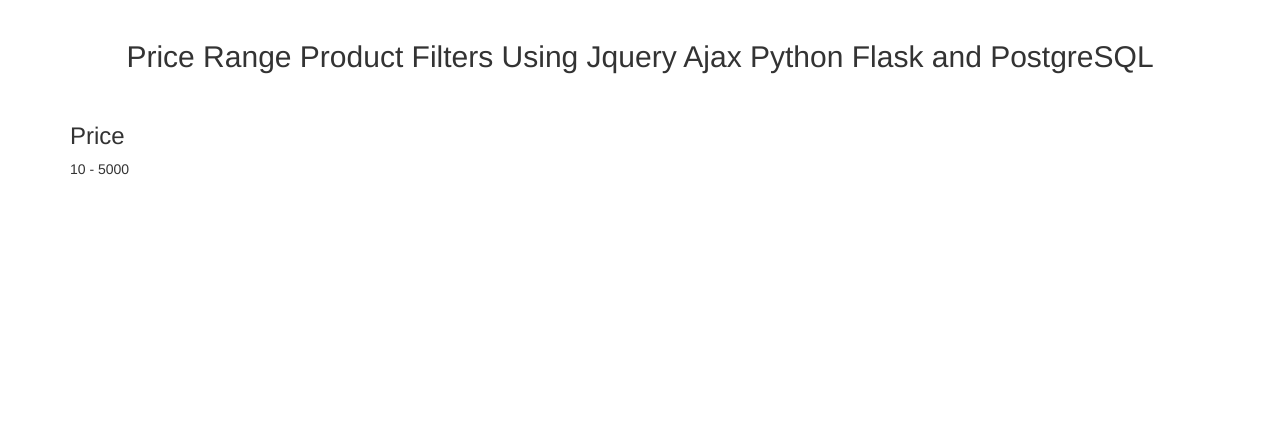
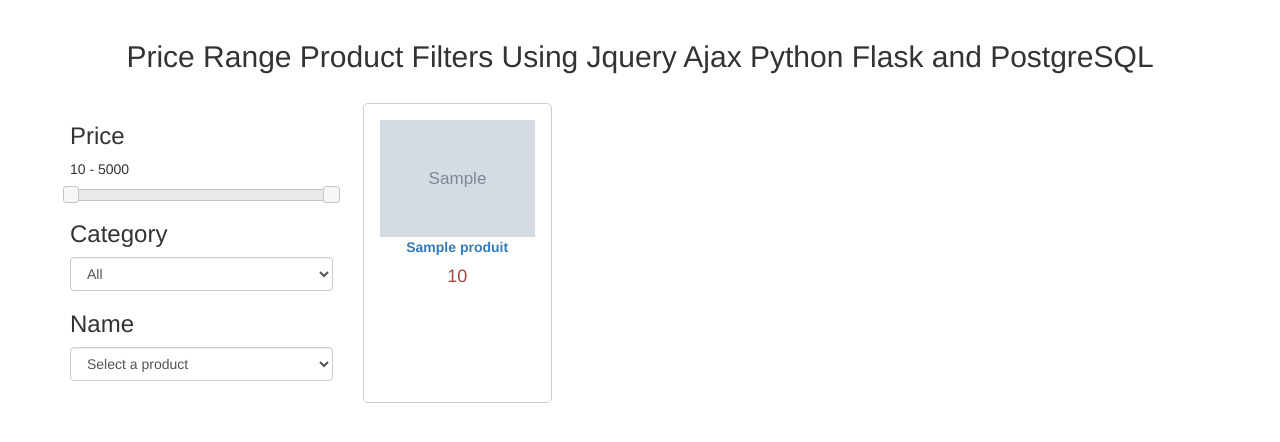
Before and after one commit to diawando/ajax_filtering, a Flask app: page / in a window 1280 px wide. Shown: the top 442 px of the page. Run offline with Flask 3, Linux system fonts and the light colour scheme; tables that the repository leaves empty hold one stand-in row (values such as "Sample post"); grey boxes marked "Sample" are stand-in pictures; some libraries are stand-ins or nearby versions.

Commit message:
mis à jour des filtres

```diff
--- a/app.py
+++ b/app.py
@@ -20,3 +20,30 @@
 @app.route('/')
 def inde():
     return render_template('index.html')
+
+@app.route("/fetchrecords",methods=["POST","GET"])
+def fetchrecords():
+    if request.method == 'POST':
+        query = request.form['action']
+        minimum_price = request.form['minimum_price']
+        maximum_price = request.form['maximum_price']
+        category = request.form['category']
+        name = request.form['name']
+        #print(query)
+        if query == '':
+            data = Produit.query().all
+        else:
+             filters = [Produit.price.between(minimum_price, maximum_price)]
+             if category:
+                 filters.append(Produit.category == category)
+             if name:
+                 filters.append(Produit.name == name)
+
+             # Appliquer les filtres
+             data = Produit.query.filter(*filters).all()
+
+        productlist = data
+    return jsonify({'htmlresponse': render_template('response.html', productlist=productlist)})
+
+if __name__ == "__main__":
+    app.run(debug=True)
--- a/templates/index.html
+++ b/templates/index.html
@@ -22,6 +22,30 @@
                 <p id="price_show">10 - 5000</p>
                 <div id="price_range"></div>
             </div>
+            <div class="list-group">
+                <h3>Category</h3>
+                <select id="category_filter" class="form-control">
+                    <option value="">All</option>
+                    <option value="Mobile">Mobile</option>
+                    <option value="Laptop">Laptop</option>
+                    <option value="Car">Car</option>
+                    <option value="Watch">Watch</option>
+                </select>
+            </div>
+            <div class="list-group">
+                <h3>Name</h3>
+                <select id="name_filter" class="form-control">
+                    <option value="">Select a product</option>
+                    <option value="Samsung Galaxy A10S">Samsung Galaxy A10S</option>
+                    <option value="HP Laptop - 17z-ca100">HP Laptop - 17z-ca100</option>
+                    <option value="3 IN 1 CAR VOLTMETER">3 IN 1 CAR VOLTMETER</option>
+                    <option value="Gucci G-Timeless">Gucci G-Timeless</option>
+                    <option value="Infinix Hot S3">Infinix Hot S3</option>
+                    <option value="VIVO V9 Youth">VIVO V9 Youth</option>
+                    <option value="Moto E4 Plus">Moto E4 Plus</option>
+                    <option value="Lenovo K8 Plus">Lenovo K8 Plus</option>
+                </select>
+            </div>
         </div>
         <div class="col-md-9">
            <div class="row filter_data">
@@ -40,19 +64,27 @@
 <script>
 $(document).ready(function(){
     filter_data();
-        functin filter_data()
+    function filter_data()
     {
-            $('.filter_data').html('<div id="loading" style=""></div>');
+        $('.filter_data').html('<div id="loading" style="" ></div>');
         var action = 'fetch_data';
         var minimum_price = $('#hidden_minimum_price').val();
         var maximum_price = $('#hidden_maximum_price').val();
+        var category = $('#category_filter').val();
+        var name = $('#name_filter').val();
         $.ajax({
-                url:"/fetchrecods",
-                method: "POST",
-                data : {action:action, minimum_price:minimum_price, maximum_price:maximum_price},
-                success: function(data){
+            url:"/fetchrecords",
+            method:"POST",
+            data:{
+                action:action,
+                minimum_price:minimum_price,
+                maximum_price:maximum_price,
+                category:category,
+                name:name
+             },
+            success:function(data){
                 $('.filter_data').html(data);
-                       $('.filter_data').append(data.htmlresponse);
+                $(".filter_data").append(data.htmlresponse);
             }
         });
     }
@@ -60,19 +92,24 @@
         range:true,
         min:50,
         max:5000,
-            values: [50, 5000],
-            step : 50,
-            stop : function(event, ui)
+        values:[50, 5000],
+        step:50,
+        stop:function(event, ui)
         {
-                $('#price_show').html(ui.values[0] + '_' + ui.values[1]);
+            $('#price_show').html(ui.values[0] + ' - ' + ui.values[1]);
             $('#hidden_minimum_price').val(ui.values[0]);
-                $('hidden_maximum_price').val(ui.values[1]);
+            $('#hidden_maximum_price').val(ui.values[1]);
             filter_data();
         }
-        })
-
     });
 
+    $('#category_filter').change(function() {
+        filter_data();
+    });
+    $('#name_filter').change(function(){
+        filter_data();
+    });
+});
 </script>
 </body>
 </html>
--- a/templates/response.html
+++ b/templates/response.html
@@ -0,0 +1,9 @@
+{% for row in productlist %}
+<div class="col-sm-4 col-lg-3 col-md-3">
+    <div style="border:1px solid #ccc; border-radius:5px; padding:16px; margin-bottom:16px; height:300px;">
+        <img src="/static/images/{{row.image}}" alt="" class="img-responsive" >
+        <p align="center"><strong><a href="#">{{row.name}}</a></strong></p>
+        <h4 style="text-align:center;" class="text-danger" >{{row.price}}</h4>
+    </div>
+</div>
+{% endfor %}
```
Lines whose indentation alone changed are shown as unchanged.
